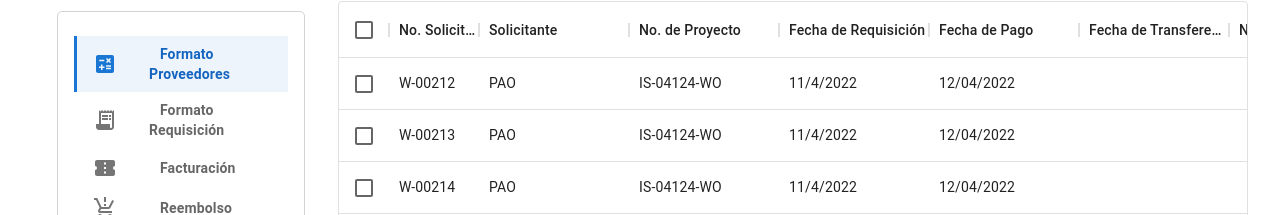
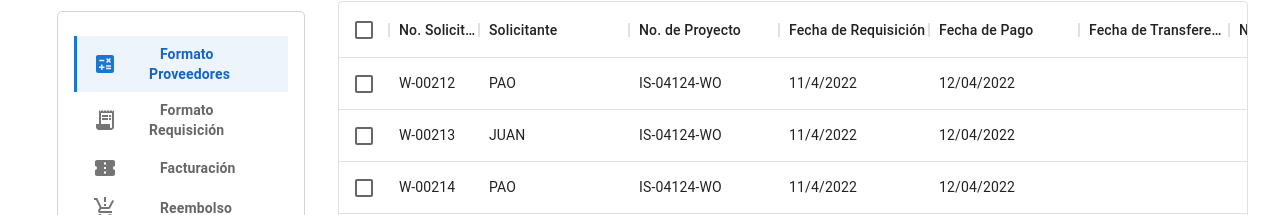
Before and after one commit to SilverOcJu/wolf-project, a React (Create React App) app: page /main in a window 1280 px wide. Shown: the part 95-310 px from the top of the page. Built offline with nearby package versions, Linux system fonts and the light colour scheme.

Commit message:
Prueba SSH

```diff
--- a/src/components/FormatoProveedores.js
+++ b/src/components/FormatoProveedores.js
@@ -30,7 +30,7 @@ export default function FormatoProveedores() {
     {
       /* Pago de prueba */
       id: 'W-00213',
-      solicitante: 'PAO',
+      solicitante: 'JUAN',
       proyecto: 'IS-04124-WO',
       reqFecha: '11/4/2022',
       pagoFecha: '12/04/2022',
```
